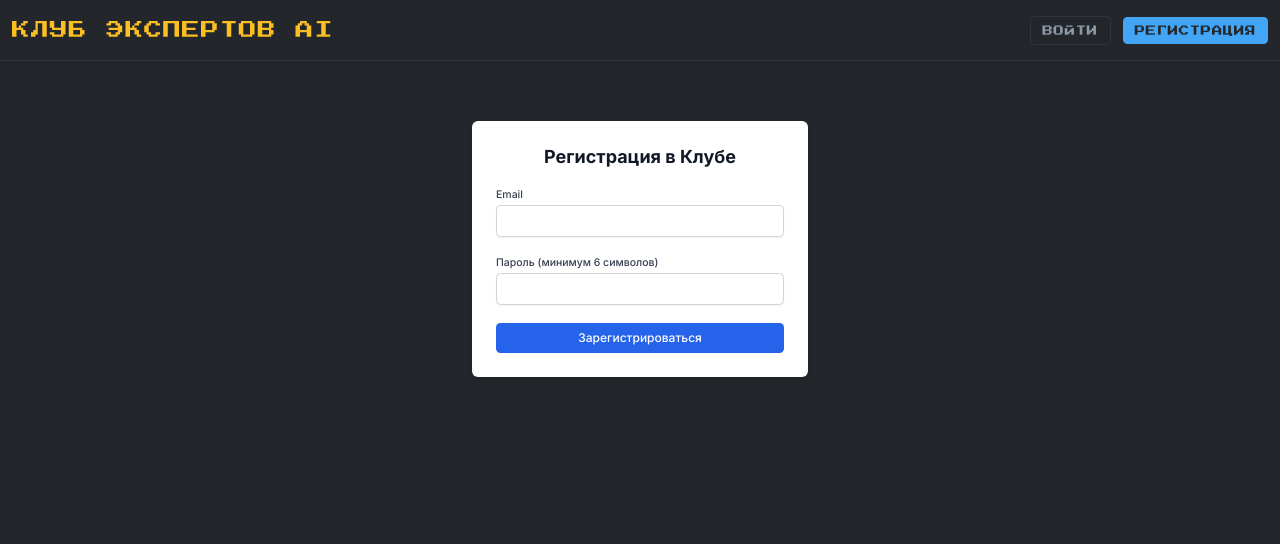
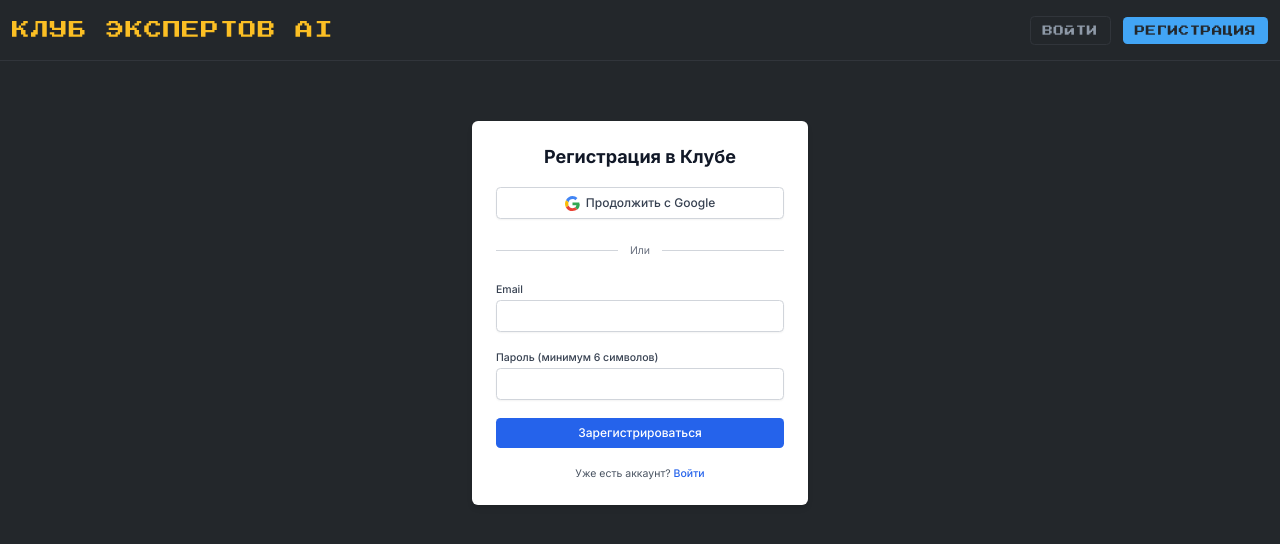
Before and after one commit to DanilNikolin/expert-club-ai, a Next.js app: page /signup in a window 1280 px wide. Shown: the top 544 px of the page. Built offline with nearby package versions, Linux system fonts and the light colour scheme; no server answers.

Commit message:
feat(auth): unify signup and add Google SSO

```diff
--- a/src/app/signup/page.tsx
+++ b/src/app/signup/page.tsx
@@ -1,14 +1,22 @@
 'use client';
 
 import { useState } from 'react';
-import { createUserWithEmailAndPassword } from 'firebase/auth';
+import {
+  createUserWithEmailAndPassword,
+  signInWithPopup,
+  GoogleAuthProvider
+} from 'firebase/auth';
 import { auth } from '@/firebase.config.js';
+import { useRouter } from 'next/navigation';
+import Link from 'next/link'; // Добавили Link для перехода на логин
 
 export default function SignUpPage() {
   const [email, setEmail] = useState('');
   const [password, setPassword] = useState('');
   const [error, setError] = useState('');
+  const router = useRouter();
 
+  // Регистрация по Email
   const handleSignUp = async (e: React.FormEvent) => {
     e.preventDefault();
     setError('');
@@ -19,12 +27,30 @@ export default function SignUpPage() {
     }
 
     try {
-      const userCredential = await createUserWithEmailAndPassword(auth, email, password);
-      console.log('Пользователь успешно создан:', userCredential.user);
-      // TODO: Перенаправить пользователя в дашборд
+      await createUserWithEmailAndPassword(auth, email, password);
+      console.log('Пользователь успешно создан');
+      router.push('/dashboard'); // Редирект в дашборд
     } catch (err: any) {
       console.error('Ошибка регистрации:', err.message);
-      setError('Не удалось создать аккаунт. Возможно, этот email уже занят.');
+      if (err.code === 'auth/email-already-in-use') {
+        setError('Этот email уже занят. Попробуйте войти.');
+      } else {
+        setError('Не удалось создать аккаунт. Попробуйте позже.');
+      }
+    }
+  };
+
+  // Вход/Регистрация через Google
+  const handleGoogleSignIn = async () => {
+    const provider = new GoogleAuthProvider();
+    setError('');
+    try {
+      await signInWithPopup(auth, provider);
+      console.log('Успешный вход/регистрация через Google');
+      router.push('/dashboard'); // Редирект в дашборд
+    } catch (err: any) {
+      console.error('Ошибка входа через Google:', err.message);
+      setError('Не удалось войти с помощью Google.');
     }
   };
 
@@ -34,51 +60,51 @@ export default function SignUpPage() {
         <h1 className="text-2xl font-bold text-center text-gray-900">
           Регистрация в Клубе
         </h1>
+
+        {/* КНОПКА GOOGLE СРАЗУ СВЕРХУ - ЭТО САМЫЙ ПРОСТОЙ ПУТЬ */}
+        <button
+          onClick={handleGoogleSignIn}
+          className="w-full flex justify-center items-center px-4 py-2 font-medium text-gray-700 bg-white border border-gray-300 rounded-md shadow-sm hover:bg-gray-50 focus:outline-none focus:ring-2 focus:ring-offset-2 focus:ring-indigo-500"
+        >
+          <svg className="w-5 h-5 mr-2" viewBox="0 0 48 48">
+            <path fill="#4285F4" d="M24 9.5c3.9 0 6.9 1.6 9.1 3.7l6.8-6.8C35.4 2.6 30.1 0 24 0 14.9 0 7.3 5.4 3 13.4l8.4 6.5C13.2 13.2 18.2 9.5 24 9.5z"></path>
+            <path fill="#34A853" d="M46.2 25.4c0-1.7-.2-3.4-.5-5H24v9.5h12.5c-.5 3.1-2.1 5.7-4.5 7.5l7.9 6.1c4.6-4.2 7.3-10.2 7.3-17.1z"></path>
+            <path fill="#FBBC05" d="M11.4 28.4c-.5-1.5-.8-3.1-.8-4.8s.3-3.3.8-4.8L3 13.4C1.1 16.9 0 20.9 0 24.9c0 4 1.1 8 3 11.5l8.4-6.6z"></path>
+            <path fill="#EA4335" d="M24 48c6.1 0 11.4-2 15.1-5.4l-7.9-6.1c-2.1 1.4-4.8 2.3-7.2 2.3-5.8 0-10.8-3.7-12.7-8.7L3 36.4C7.3 44.4 14.9 48 24 48z"></path>
+            <path fill="none" d="M0 0h48v48H0z"></path>
+          </svg>
+          Продолжить с Google
+        </button>
+
+        <div className="relative flex items-center py-2">
+          <div className="flex-grow border-t border-gray-300"></div>
+          <span className="flex-shrink mx-4 text-sm text-gray-500">Или</span>
+          <div className="flex-grow border-t border-gray-300"></div>
+        </div>
+
         <form onSubmit={handleSignUp} className="space-y-6">
           <div>
-            <label
-              htmlFor="email"
-              className="block text-sm font-medium text-gray-700"
-            >
-              Email
-            </label>
-            <input
-              id="email"
-              name="email"
-              type="email"
-              required
-              value={email}
-              onChange={(e) => setEmail(e.target.value)}
-              className="block w-full px-3 py-2 mt-1 text-gray-900 border border-gray-300 rounded-md shadow-sm focus:outline-none focus:ring-blue-500 focus:border-blue-500"
-            />
+            <label htmlFor="email" className="block text-sm font-medium text-gray-700">Email</label>
+            <input id="email" name="email" type="email" required value={email} onChange={(e) => setEmail(e.target.value)} className="block w-full px-3 py-2 mt-1 text-gray-900 border border-gray-300 rounded-md shadow-sm focus:outline-none focus:ring-blue-500 focus:border-blue-500"/>
           </div>
           <div>
-            <label
-              htmlFor="password"
-              className="block text-sm font-medium text-gray-700"
-            >
-              Пароль (минимум 6 символов)
-            </label>
-            <input
-              id="password"
-              name="password"
-              type="password"
-              required
-              value={password}
-              onChange={(e) => setPassword(e.target.value)}
-              className="block w-full px-3 py-2 mt-1 text-gray-900 border border-gray-300 rounded-md shadow-sm focus:outline-none focus:ring-blue-500 focus:border-blue-500"
-            />
+            <label htmlFor="password" className="block text-sm font-medium text-gray-700">Пароль (минимум 6 символов)</label>
+            <input id="password" name="password" type="password" required value={password} onChange={(e) => setPassword(e.target.value)} className="block w-full px-3 py-2 mt-1 text-gray-900 border border-gray-300 rounded-md shadow-sm focus:outline-none focus:ring-blue-500 focus:border-blue-500"/>
           </div>
-          {error && <p className="text-sm text-red-600">{error}</p>}
+          {error && <p className="text-sm text-center text-red-600">{error}</p>}
           <div>
-            <button
-              type="submit"
-              className="w-full px-4 py-2 font-medium text-white bg-blue-600 rounded-md hover:bg-blue-700 focus:outline-none focus:ring-2 focus:ring-offset-2 focus:ring-blue-500"
-            >
+            <button type="submit" className="w-full px-4 py-2 font-medium text-white bg-blue-600 rounded-md hover:bg-blue-700 focus:outline-none focus:ring-2 focus:ring-offset-2 focus:ring-blue-500">
               Зарегистрироваться
             </button>
           </div>
         </form>
+
+        <p className="text-sm text-center text-gray-600">
+          Уже есть аккаунт?{' '}
+          <Link href="/login" className="font-medium text-blue-600 hover:underline">
+            Войти
+          </Link>
+        </p>
       </div>
     </div>
   );
```
